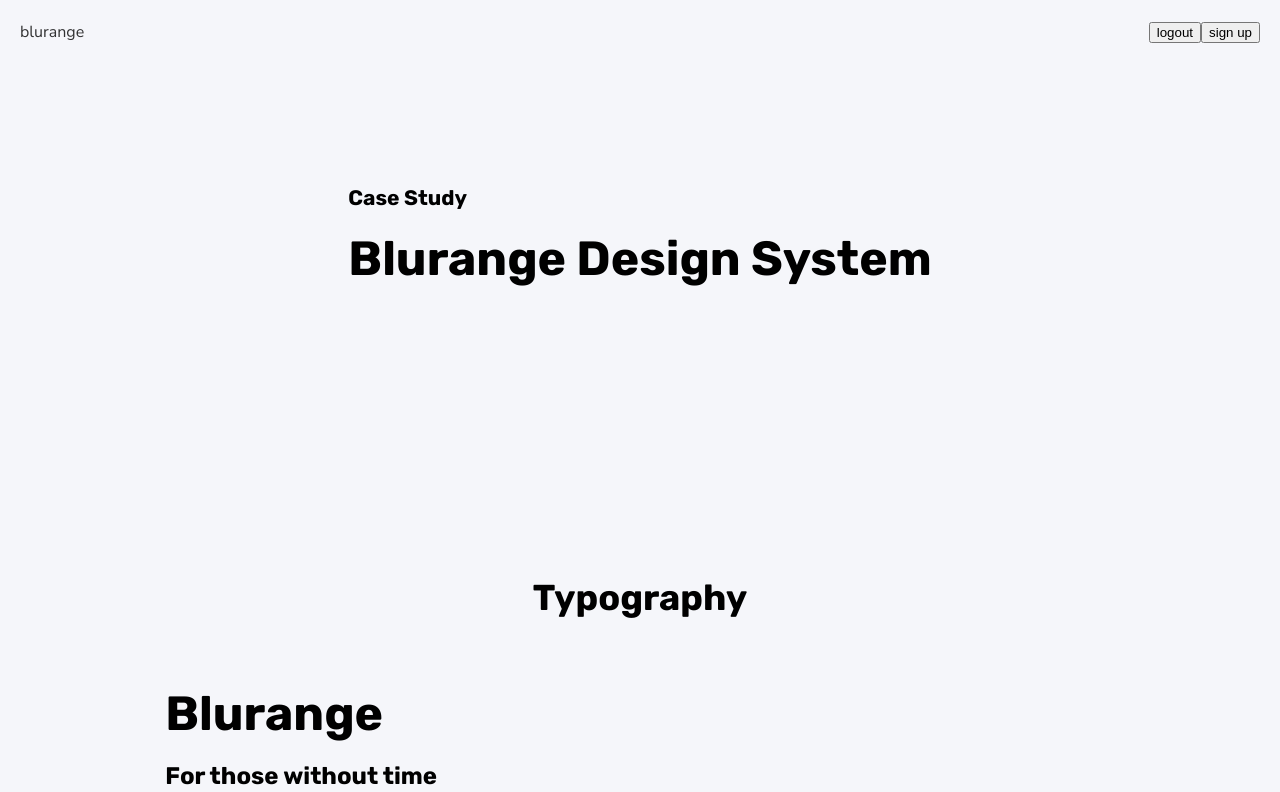
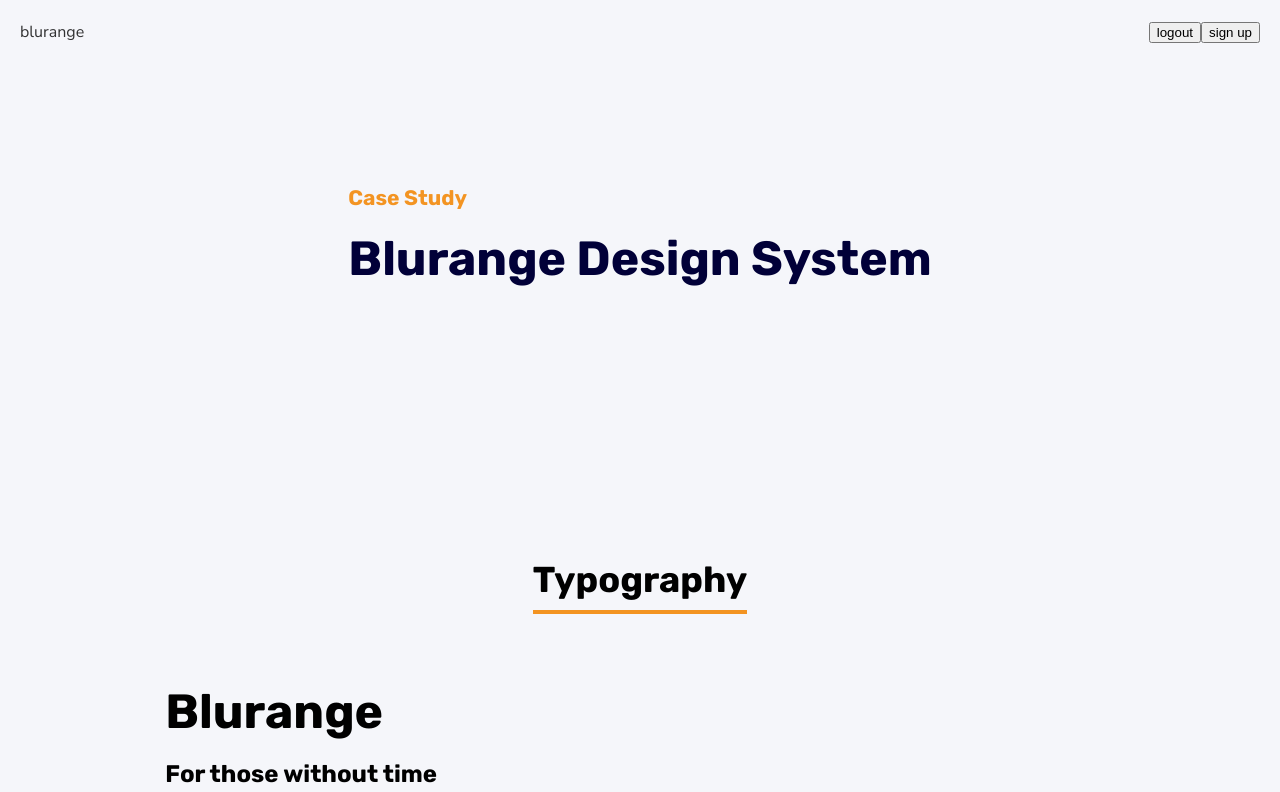
Before and after one commit to Lhnozaki/blurange, a React (Create React App) app: page / in a window 1280 px wide. Shown: the top 792 px of the page. Built offline with nearby package versions, Linux system fonts and the light colour scheme.

Commit message:
styles design system

```diff
--- a/src/Components/DesignSystem/DesignSystem.module.scss
+++ b/src/Components/DesignSystem/DesignSystem.module.scss
@@ -50,7 +50,10 @@ section {
 
 .title {
     margin-bottom: 3rem;
-    text-align: center;
+    width: fit-content;
+    margin: 0 auto 50px auto;
+    padding-bottom: 10px;
+    border-bottom: 4px solid $orange;
 }
 
 // hero section
@@ -58,6 +61,14 @@ section {
     display: grid;
     place-items: center;
     min-height: 60vh;
+
+    h4 {
+        color: $orange;
+    }
+
+    h1 {
+        color: $blue;
+    }
 }
 
 // Typography
```
